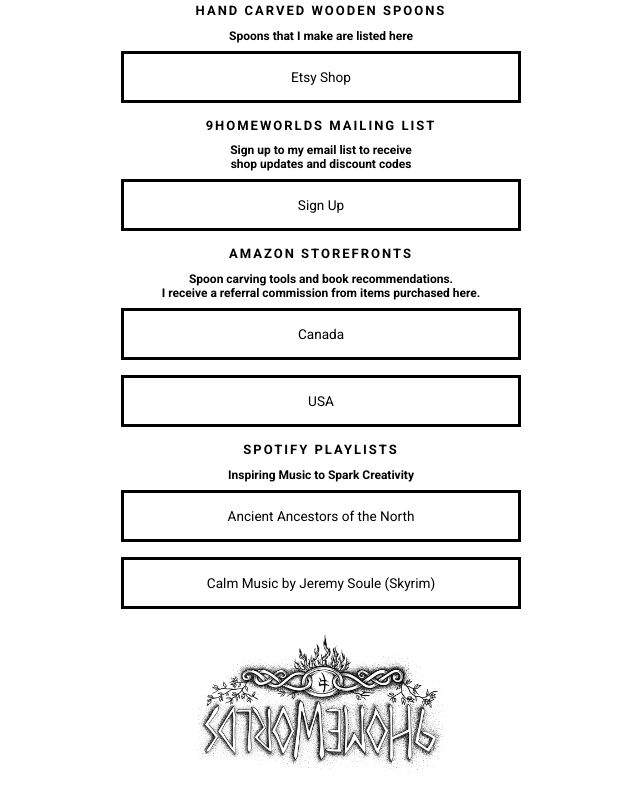
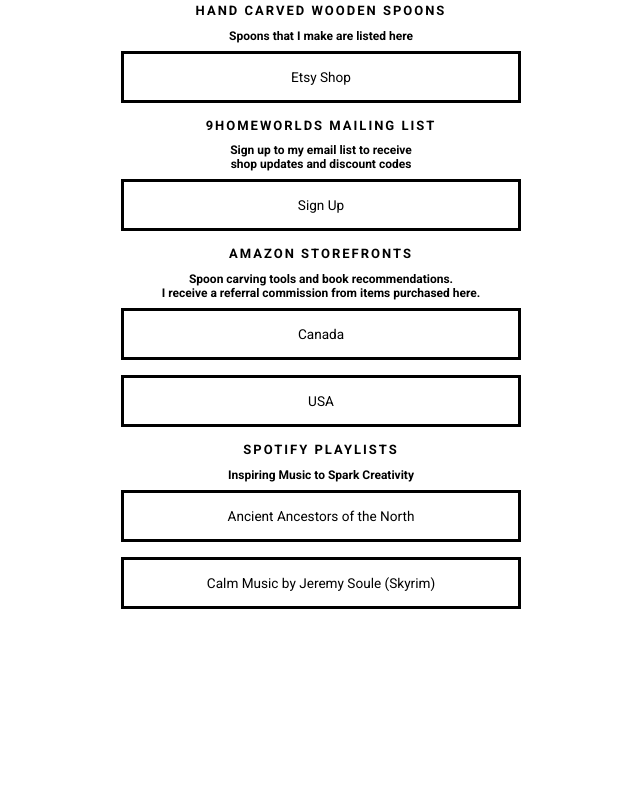
Before and after one commit to 9HomeWorlds/9homeworlds.github.io, a plain HTML site: page index.html in a window 1280 px wide. Shown: the part 357-1160 px from the top of the page, without its empty margins (319-959 px from the left). After the commit the page ends 981 px from the top, so only its background shows below. Drawn offline with Linux system fonts and the light colour scheme.

Commit message:
Update index.html

```diff
--- a/index.html
+++ b/index.html
@@ -69,7 +69,5 @@
         <a href="https://open.spotify.com/playlist/4qNENYfE10SDIRduUQTYbU?si=cpA41uhfQzCB9O3kzqmsZA" target="_blank">Ancient Ancestors of the North</a>
 		<a href="https://open.spotify.com/playlist/1QXnZ9C46XueqKzBK92HJG?si=3LYaWFY7T8W8WcmStNc7vQ" target="_blank">Calm Music by Jeremy Soule (Skyrim)</a>
 
-		<!-- Footer Image -->
-        <img class="footerimage" src="img/footerimage.png" />
     </body>
 </html>
```
